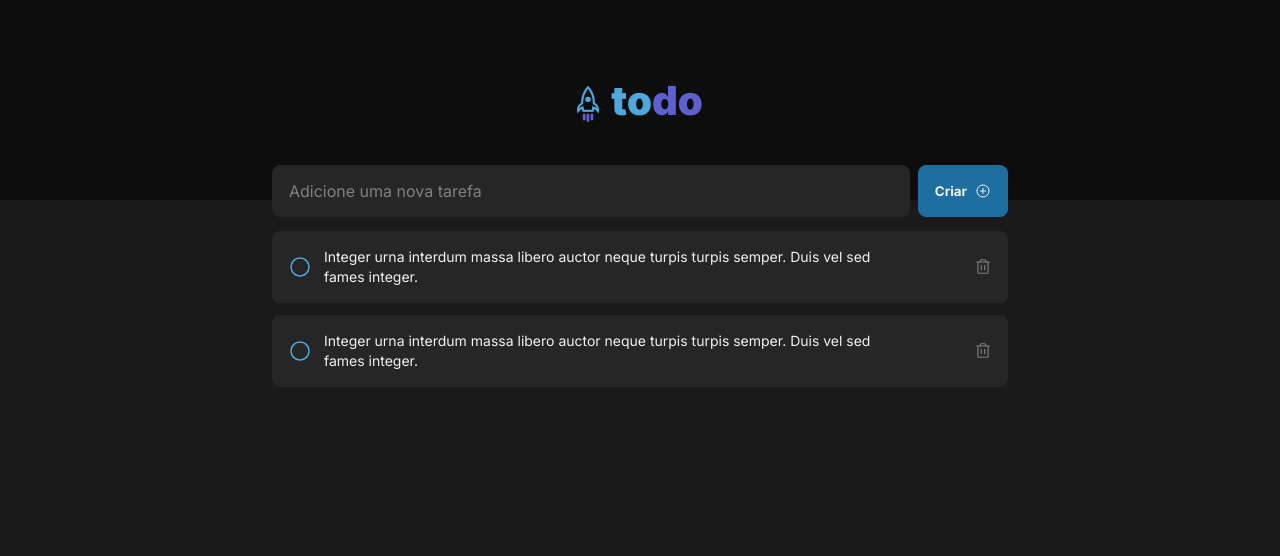
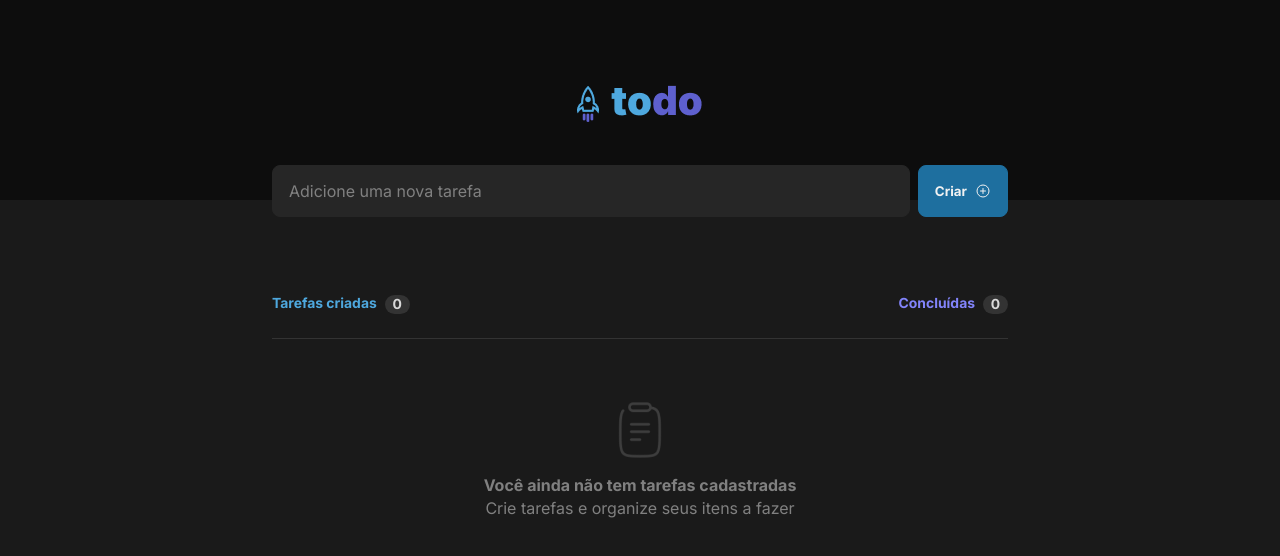
Before and after one commit to philipeF4ria/todo-ignite-react, a React (Vite) app: page / in a window 1280 px wide. Shown: the top 556 px of the page. Built offline with nearby package versions, Linux system fonts and the light colour scheme.

Commit message:
feat: Create Counter component style

```diff
--- a/src/App.tsx
+++ b/src/App.tsx
@@ -4,6 +4,9 @@ import styles from './styles/app.module.css';
 import { Header } from './components/Header';
 import { Form } from './components/Form';
 import { Task } from './components/Task';
+import { Counter } from './components/Counter';
+
+import clipboard from '../public/assets/icons/clipboard.png';
 
 function App() {
   return (
@@ -11,8 +14,12 @@ function App() {
       <Header />
       <Form />
       <main className={styles.body}>
-        <Task />
-        <Task />
+        <Counter total={0} done={0}/>
+        <div className={styles.emptyListContainer}>
+          <img src={clipboard} alt="Clipboard" className={styles.emptyListIcon}/>
+          <strong className={styles.emptyListText}>Você ainda não tem tarefas cadastradas</strong>
+          <p className={styles.emptyListText}>Crie tarefas e organize seus itens a fazer</p>
+        </div>
       </main>
     </>
   );
--- /dev/null
+++ b/src/components/Counter/index.tsx
@@ -0,0 +1,25 @@
+import styles from './styles.module.css';
+
+type ICounterProps = {
+    total: number;
+    done: number;
+}
+
+export function Counter({ total, done }: ICounterProps) {
+    return (
+        <div className={styles.countersContainer}>
+            <div className={styles.counter}>
+                <strong className={styles.counterText}>Tarefas criadas</strong>
+                <span className={styles.counterNumberContainer}>
+                    <strong className={styles.counterNumber}>{total}</strong>
+                </span>
+            </div>
+            <div className={styles.counter}>
+                <strong className={styles.counterText} style={{color: '#8284FA'}}>Concluídas</strong>
+                <span className={styles.counterNumberContainer}>
+                    <strong className={styles.counterNumber}>{done}</strong>
+                </span>
+            </div>
+        </div>
+    );
+}
--- /dev/null
+++ b/src/components/Counter/styles.module.css
@@ -0,0 +1,36 @@
+.countersContainer {
+    display: flex;
+    align-items: center;
+    justify-content: space-between;
+    width: 46rem;
+    max-width: 46rem;
+    margin-top: 4rem;
+    border-bottom-width: 1rem;
+    border-bottom: 1px solid var(--gray-400);
+}
+
+.counter {
+    display: flex;
+    margin-bottom: 1.5rem;
+}
+
+.counterText {
+    color: var(--blue);
+    font-size: 0.87rem;
+    margin-right: 0.5rem;
+}
+
+.counterNumberContainer {
+    display: flex;
+    align-items: center;
+    justify-content: center;
+    width: 25px;
+    height: 19px;
+    border-radius: 999px;
+    background-color: var(--gray-400);
+}
+
+.counterNumber {
+    color: var(--gray-200);
+    font-size: 0.87rem;
+}
--- a/src/styles/app.module.css
+++ b/src/styles/app.module.css
@@ -9,3 +9,25 @@
     align-items: center;
     margin-top: 3rem;
 }
+
+.emptyListContainer {
+    display: flex;
+    flex-direction: column;
+    align-items: center;
+    justify-content: center;
+    width: 46rem;
+    max-width: 46rem;
+    height: 15.25rem;
+}
+
+.emptyListIcon {
+    width: 3.5rem;
+    height: 3.5rem;
+    margin-bottom: 1rem;
+}
+
+.emptyListText {
+    color: var(--gray-300);
+    font-size: 1rem;
+    line-height: 140%;
+}
```
Also changed, not shown: public/assets/icons/clipboard.png (added).
